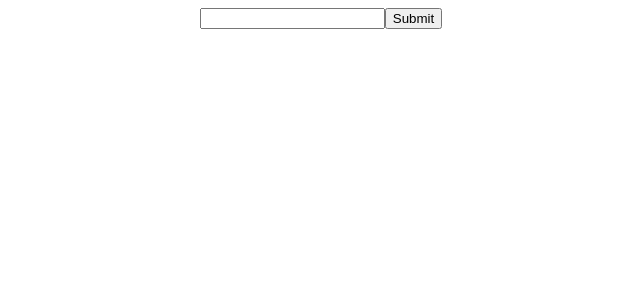
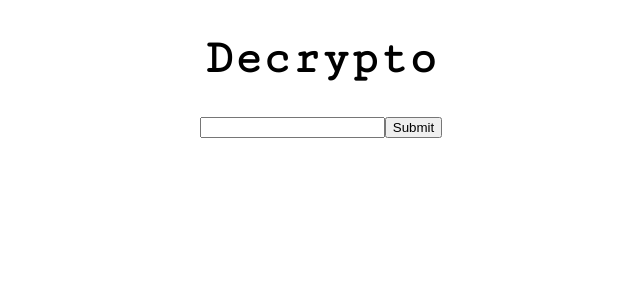
Before and after one commit to trinityhall2021/OnlineMultiplayerDecrypto, a React (Create React App) app in the folder frontend/: page / in a window 1280 px wide. Shown: the top 300 px of the page, without its empty margins (319-959 px from the left). Built offline with nearby package versions, Linux system fonts and the light colour scheme.

Commit message:
added cutive mono font

```diff
--- a/frontend/src/LandingPage.css
+++ b/frontend/src/LandingPage.css
@@ -0,0 +1,4 @@
+h1 {
+    font-family: 'Cutive Mono', monospace;
+    font-size: 48px;
+}
--- a/frontend/src/LandingPage.js
+++ b/frontend/src/LandingPage.js
@@ -5,7 +5,7 @@
 
 function submitNameAndJoinGame(name) {
     console.log(name);
-    history.push('/game')
+    history.push('/game');
     socket.emit("submit_name", name );
 }
 
@@ -13,6 +13,8 @@
   render() {
     return (
         <div>
+        <link href="https://fonts.googleapis.com/css2?family=Cutive+Mono&display=swap" rel="stylesheet" />
+        <h1>Decrypto</h1>
             <input type="text" id="fname" name="fname" />
             <button onClick={() =>
                 submitNameAndJoinGame(document.getElementById("fname").value)}>
```
